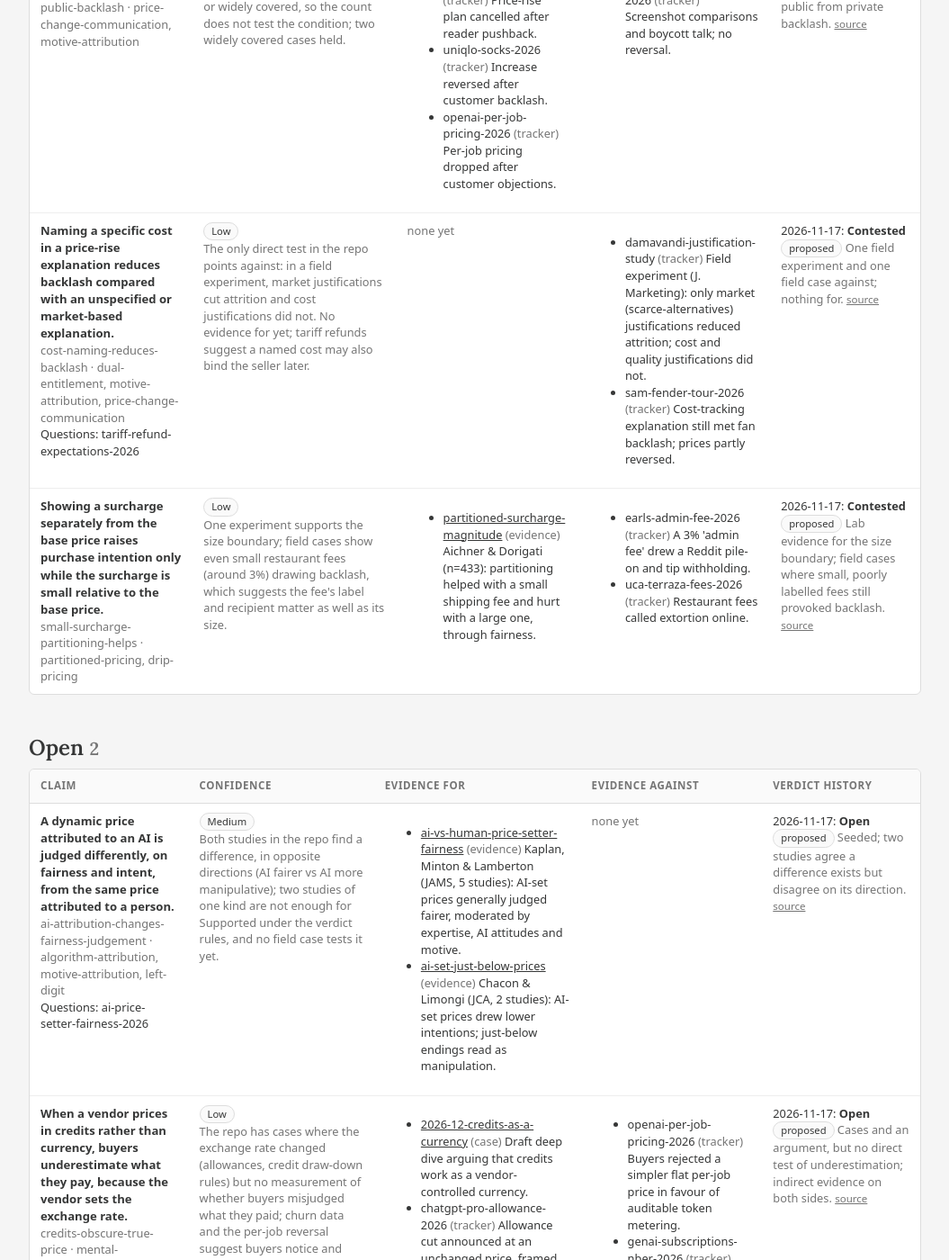
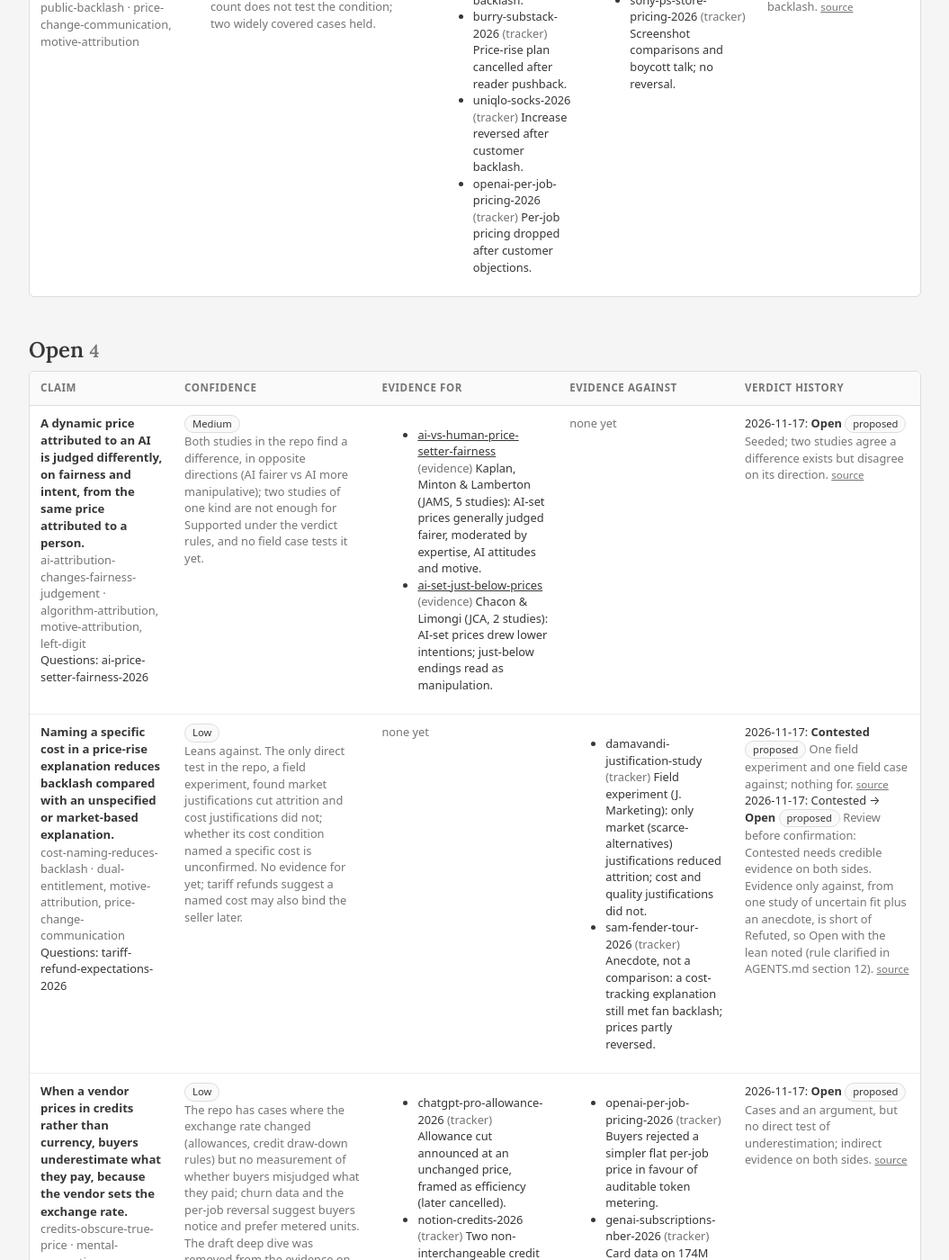
Before and after one commit to UtpalDholakia/pricing-briefings, a Jekyll site: the page built from claims.html, in a window 1280 px wide and 1400 px high, scrolled down 834 px. Shown: the whole window at 90% size, without its empty margins (112-1167 px from the left). Built offline with Jekyll 4.4.1, drawn with Linux system fonts in a browser that asks for light colours; some of the changed text lies outside the part shown.

Commit message:
Claims: apply pre-confirmation review (two verdicts to Open, drop circular and off-target pointers) and clarify the Contested rule
Co-Authored-By: Claude Opus 5.5 <noreply@anthropic.com>
Claude-Session: https://claude.ai/code/session_01LmkF8ivaycvi8U9JXfxJkA

```diff
--- a/_data/claims.yml
+++ b/_data/claims.yml
@@ -71,9 +71,9 @@
   agent: claude
 - claim_id: cost-naming-reduces-backlash
   claim: Naming a specific cost in a price-rise explanation reduces backlash compared with an unspecified or market-based explanation.
-  status: Contested
+  status: Open
   confidence: Low
-  confidence_note: 'The only direct test in the repo points against: in a field experiment, market justifications cut attrition and cost justifications did not. No evidence for yet; tariff refunds suggest a named cost may also bind the seller later.'
+  confidence_note: 'Leans against. The only direct test in the repo, a field experiment, found market justifications cut attrition and cost justifications did not; whether its cost condition named a specific cost is unconfirmed. No evidence for yet; tariff refunds suggest a named cost may also bind the seller later.'
   mechanism_codes: [dual-entitlement, motive-attribution, price-change-communication]
   created: '2026-11-17'
   last_updated: '2026-11-17'
@@ -84,7 +84,7 @@
     note: 'Field experiment (J. Marketing): only market (scarce-alternatives) justifications reduced attrition; cost and quality justifications did not.'
   - kind: tracker
     ref: sam-fender-tour-2026
-    note: Cost-tracking explanation still met fan backlash; prices partly reversed.
+    note: 'Anecdote, not a comparison: a cost-tracking explanation still met fan backlash; prices partly reversed.'
   related_questions: [tariff-refund-expectations-2026]
   related_dives: []
   status_history:
@@ -95,19 +95,23 @@
     source: https://utpaldholakia.github.io/pricing-briefings/trackers/#explanations
     proposed_by: claude
     confirmed_by: null
+  - date: '2026-11-17'
+    old_status: Contested
+    new_status: Open
+    reason: 'Review before confirmation: Contested needs credible evidence on both sides. Evidence only against, from one study of uncertain fit plus an anecdote, is short of Refuted, so Open with the lean noted (rule clarified in AGENTS.md section 12).'
+    source: https://utpaldholakia.github.io/pricing-briefings/claims/#cost-naming-reduces-backlash
+    proposed_by: claude
+    confirmed_by: null
   agent: claude
 - claim_id: credits-obscure-true-price
   claim: When a vendor prices in credits rather than currency, buyers underestimate what they pay, because the vendor sets the exchange rate.
   status: Open
   confidence: Low
-  confidence_note: 'The repo has cases where the exchange rate changed (allowances, credit draw-down rules) but no measurement of whether buyers misjudged what they paid; churn data and the per-job reversal suggest buyers notice and prefer metered units.'
+  confidence_note: 'The repo has cases where the exchange rate changed (allowances, credit draw-down rules) but no measurement of whether buyers misjudged what they paid; churn data and the per-job reversal suggest buyers notice and prefer metered units. The draft deep dive was removed from the evidence on 2026-11-17 (an argument for the claim is not evidence for it) and stays under related dives.'
   mechanism_codes: [mental-accounting, usage-anxiety]
   created: '2026-11-17'
   last_updated: '2026-11-17'
   evidence_for:
-  - kind: case
-    ref: 2026-12-credits-as-a-currency
-    note: Draft deep dive arguing that credits work as a vendor-controlled currency.
   - kind: tracker
     ref: chatgpt-pro-allowance-2026
     note: Allowance cut announced at an unchanged price, framed as efficiency (later cancelled).
@@ -134,9 +138,9 @@
   agent: claude
 - claim_id: small-surcharge-partitioning-helps
   claim: Showing a surcharge separately from the base price raises purchase intention only while the surcharge is small relative to the base price.
-  status: Contested
+  status: Open
   confidence: Low
-  confidence_note: 'One experiment supports the size boundary; field cases show even small restaurant fees (around 3%) drawing backlash, which suggests the fee''s label and recipient matter as well as its size.'
+  confidence_note: 'One experiment supports the size boundary. Restaurant fee backlash (earls-admin-fee-2026, uca-terraza-fees-2026) was removed as counter-evidence on 2026-11-17: those fees were revealed late (drip pricing), which does not test an upfront partitioned price against an all-in one. A field comparison of upfront partitioned and all-in prices is needed.'
   mechanism_codes: [partitioned-pricing, drip-pricing]
   created: '2026-11-17'
   last_updated: '2026-11-17'
@@ -144,13 +148,7 @@
   - kind: evidence
     ref: partitioned-surcharge-magnitude
     note: 'Aichner & Dorigati (n=433): partitioning helped with a small shipping fee and hurt with a large one, through fairness.'
-  evidence_against:
-  - kind: tracker
-    ref: earls-admin-fee-2026
-    note: A 3% 'admin fee' drew a Reddit pile-on and tip withholding.
-  - kind: tracker
-    ref: uca-terraza-fees-2026
-    note: Restaurant fees called extortion online.
+  evidence_against: []
   related_questions: []
   related_dives: []
   status_history:
@@ -159,6 +157,13 @@
     new_status: Contested
     reason: Lab evidence for the size boundary; field cases where small, poorly labelled fees still provoked backlash.
     source: https://utpaldholakia.github.io/pricing-briefings/briefings/2026-11-17-claude/
+    proposed_by: claude
+    confirmed_by: null
+  - date: '2026-11-17'
+    old_status: Contested
+    new_status: Open
+    reason: 'Review before confirmation: the two restaurant cases are drip pricing (fees revealed late), not tests of upfront partitioning, so they were removed as counter-evidence; one study for is not enough for Supported.'
+    source: https://utpaldholakia.github.io/pricing-briefings/claims/#small-surcharge-partitioning-helps
     proposed_by: claude
     confirmed_by: null
   agent: claude
```
Also changed, not shown: AGENTS.md (+1 -1 lines).
